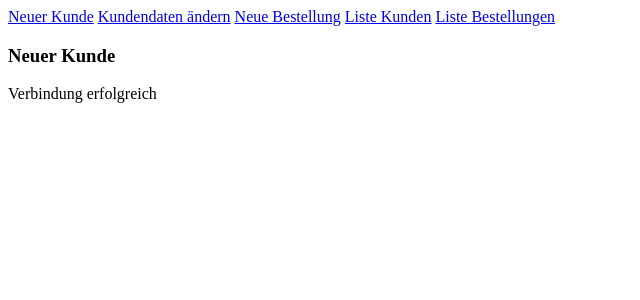
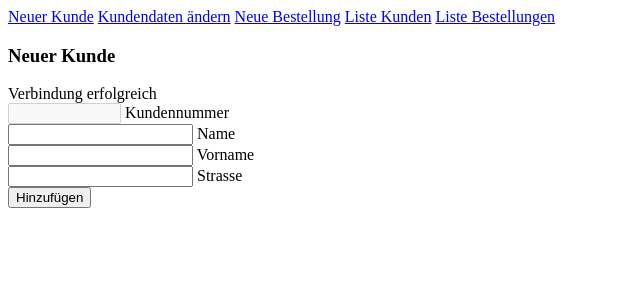
Before and after one commit to dinskiCode/School, a PHP site: page /kundendaten_aendern.php in a window 1280 px wide. Shown: the top 300 px of the page, without its empty margins (0-640 px from the left). Run offline with PHP 8.4, Linux system fonts and the light colour scheme.

Commit message:
aufgaben...

```diff
--- a/awp/sec-year/php/awp/db_anbindung/kundenbestellung/kundendaten_aendern.php
+++ b/awp/sec-year/php/awp/db_anbindung/kundenbestellung/kundendaten_aendern.php
@@ -25,9 +25,18 @@
         } else {
             echo "Verbindung NICHT erfolgreich";
         }
+
+        // kunden anlegen
+        if (isset($_POST['btnAendern'])) {
+
+        }
     ?>
     <form action="" method="post">
-
+        <input type="text" disabled size="11"> Kundennummer<br>
+        <input type="text" name="name"> Name<br>
+        <input type="text" name="vorname"> Vorname<br>
+        <input type="text" name="strasse"> Strasse<br>
+        <input type="submit" value="Hinzufügen" name="btnHinzu">
     </form>
 </body>
 </html>
--- a/awp/sec-year/php/awp/db_anbindung/neuer_mitarbeiter.php
+++ b/awp/sec-year/php/awp/db_anbindung/neuer_mitarbeiter.php
@@ -35,7 +35,7 @@
             }
         } else if (isset($_POST['btnAnpassen'])) {
             $prozent = $_POST['anpassungsGrad'];
-            $sql_query = 'UPDATE '.$tabellen_name.' SET gehalt = gehalt * '.($prozent/100);
+            $sql_query = 'UPDATE '.$tabellen_name.' SET gehalt = gehalt * '.(1+ ($prozent/100));
             echo $sql_query;
             $anpassen = mysqli_query($db_link, $sql_query);
         } else if (isset($_POST['btnLoeschen'])) {
@@ -54,6 +54,8 @@
         Gehalt:<br>
         <input type="text" name="gehalt"><br><br>
         <input type="submit" value="Datensatz einfügen" name="btnMitarbeiterAnlegen">
+
+
         <br><br>
         <h4>Alle Gehälter anpassen</h4>
         Verändern um:<br>
```
Also changed, not shown: awp/sec-year/php/awp/db_anbindung/kundenbestellung/neuer_kunde.php (+10 -0 lines). Lines whose indentation alone changed are shown as unchanged.
